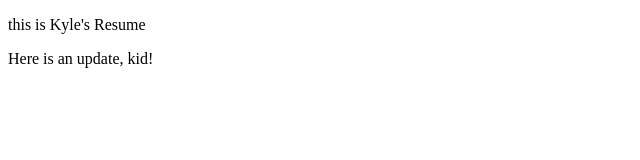
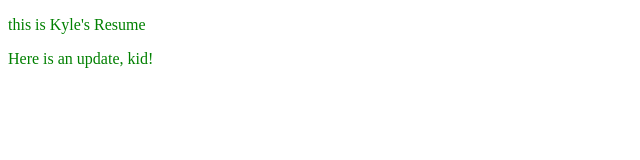
Before and after one commit to KyloRich/KyloRich.github.io, a plain HTML site: page index.html in a window 1280 px wide. Shown: the whole page, without its empty margins (0-640 px from the left). Drawn offline with Linux system fonts and the light colour scheme.

Commit message:
Update style.css

```diff
--- a/style.css
+++ b/style.css
@@ -1,3 +1,3 @@
 p {
-  color: green:
+  color: green;
 }
```
